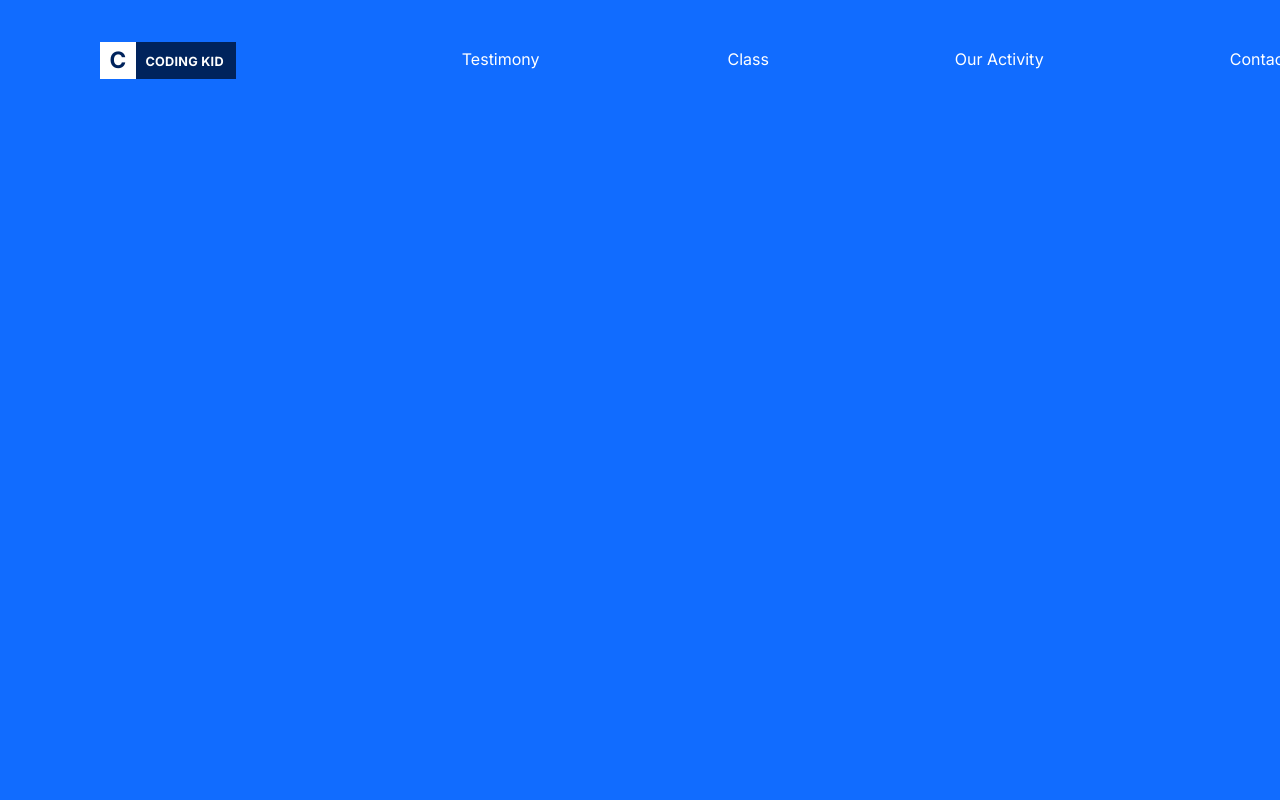
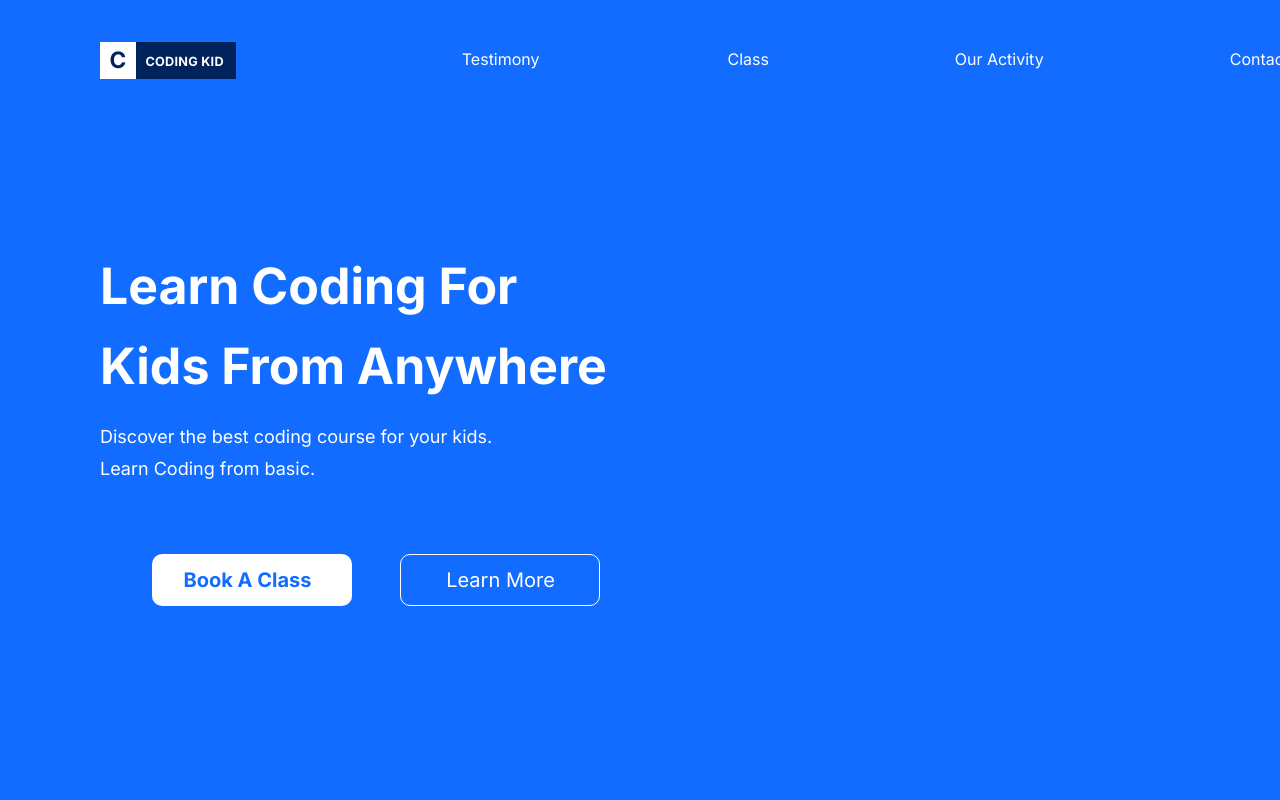
Before and after one commit to EnzoAkiraInoue/LandingPage, a plain HTML site: page index.html in a window 1280 px wide. Shown: the top 800 px of the page. Drawn offline with Linux system fonts and the light colour scheme.

Commit message:
Tela 1 down buttons almost

```diff
--- a/index.css
+++ b/index.css
@@ -319,6 +319,150 @@ position: relative;
     margin: 0px 10px;
 }
 
+.container1{
+ position: absolute;
+ width: 513px;
+ height: 325px;
+ left: 100px;
+ top: 204px;
+}
+
+.text1{
+ position: static;
+ display: flex;
+ flex-direction: row;
+ align-items: flex-start;
+ padding: 0px;
+
+ width: 513px;
+ height: 161px;
+ left: 100px;
+ top: 204px;
+
+}
+
+.text1 h1{
+ position: static;
+ width: 522px;
+ height: 161px;
+ left: 0px;
+ top: 0px;
+
+ font-family: 'Inter';
+ font-style: normal;
+ font-weight: 800;
+ font-size: 50px;
+ line-height: 160%;
+ color: #FFFFFF;
+}
+
+.container1 h2{
+ position: static;
+ width: 403px;
+ height: 64px;
+ left: 100px;
+ top: 381px;
+ margin-top: 56px;
+
+ font-family: 'Inter';
+ font-style: normal;
+ font-weight: 500;
+ font-size: 18px;
+ line-height: 180%;
+
+ color: #FFFFFF;
+}
+
+.buttoncontainer{
+ display: flex;
+ position: static;
+ width: 600px;
+ height: 52px;
+ left: 100px;
+ top: 477px;
+}
+
+.BLearnMore {
+    position: absolute;
+    width: 200px;
+    height: 52px;
+    left: 300px;
+    top: 300px;
+}
+
+.recLearnMore{
+ position: static;
+ display: flex;
+ align-items: center;
+ width: 200px;
+ height: 52px;
+ left: 324px;
+ top: 477px;
+ margin-top: 50px;
+
+ border: 1px solid #FFFFFF;
+ box-sizing: border-box;
+ border-radius: 10px;
+}
+
+.recLearnMore h1{
+ position: static;
+ width: 109px;
+ height: 24px;
+ left: 370px;
+ top: 492px;
+ margin-left: 45px;
+
+
+ font-family: 'Inter';
+ font-style: normal;
+ font-weight: 500;
+ font-size: 20px;
+ line-height: 24px;
+ text-align: center;
+
+ color: #FFFFFF;
+}
+
+.BBookAClass{
+    position: absolute;
+    width: 200px;
+    height: 52px;
+    left: 0px;
+    top: 350px;
+}
+
+.recBookAClass{
+ position: static;
+ display: flex;
+ align-items: center;
+ width: 200px;
+ height: 52px;
+ left: 100px;
+ top: 477px;
+ margin-left: 52px;
+
+ background: #FFFFFF;
+ border-radius: 10px;
+}
+
+.recBookAClass h1{
+    position: static;
+ width: 200px;
+ height: 24px;
+ left: 138px;
+ top: 492px;
+
+ font-family: 'Inter';
+ font-style: normal;
+ font-weight: 700;
+ font-size: 20px;
+ line-height: 24px;
+ text-align: center;
+
+ color: #116CFF;
+}
+
 .tela1 {
     display: flex;
     align-items: center;
--- a/index.html
+++ b/index.html
@@ -24,6 +24,20 @@
      </div>
       <div class="button"><h1>Login</h1></div>
       </header>
+      <div class="container1">
+       <div class="text1"><h1>Learn Coding For Kids From Anywhere</h1></div>
+       <h2>Discover the best coding course for your kids.
+          Learn Coding from basic.
+       </h2>
+       <div class="buttoncontainer">
+        <div class="BBookAClass">
+          <div class="recBookAClass"><h1>Book A Class</h1>></div>
+        </div>
+       <div class="BLearnMore">
+           <div class="recLearnMore"><h1>Learn More</h1></div>
+       </div>
+     </div>
+      </div>
 
 
     </section>
```
